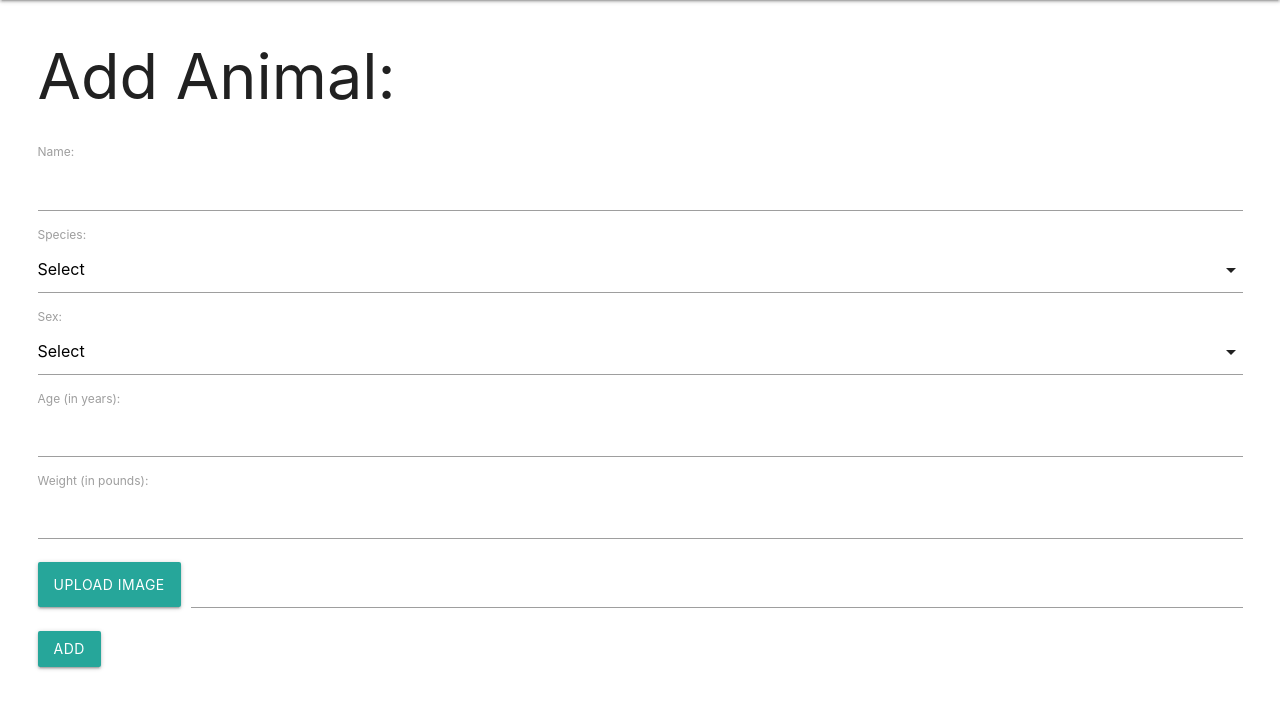
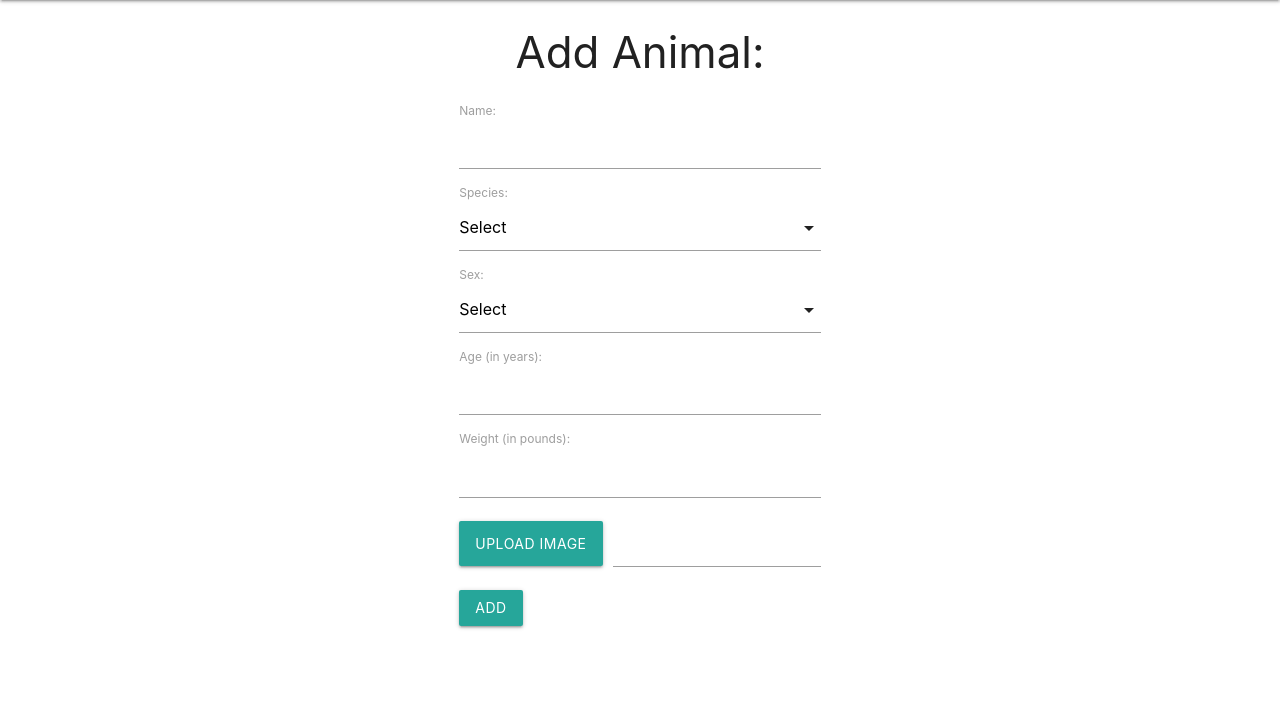
Before and after one commit to alyssa-nycum-imprivata/ActNatural, a Django app: page /animals/add_animal/ in a window 1280 px wide. Shown: the part 64-773 px from the top of the page. Run offline with Django 3.2, Linux system fonts and the light colour scheme; a user stored in the database is signed in; tables that the repository leaves empty hold one stand-in row (values such as "Sample post").

Commit message:
added some styling to animal list, details, and form

```diff
--- a/actnaturalapp/static/styles/base.css
+++ b/actnaturalapp/static/styles/base.css
@@ -14,7 +14,7 @@ nav {
     padding: 0em 2em;
 }
 
-/* ANIMAL LIST STYLING */
+/* LIST STYLING */
 
 .animal-collection-container {
     display: flex;
@@ -38,3 +38,29 @@ nav {
 .animal-link:hover {
     color: #EE6E73 !important;
 }
+
+.page-header {
+    text-align: center;
+}
+
+.add-link {
+    text-align: center;
+}
+
+/* DETAILS STYLING */
+
+.animal_info {
+    text-align: center;
+    margin-top: 50px;
+}
+
+/* FORM STYLING */
+
+.form {
+    width: 30%;
+}
+
+.form-div {
+    display: flex;
+    justify-content: center;
+}
--- a/actnaturalapp/templates/animals/animal_form.html
+++ b/actnaturalapp/templates/animals/animal_form.html
@@ -3,9 +3,9 @@
 
 {% block content %}
 
-    <h1>Add Animal:</h1>
-
-        <form action="{% url 'actnaturalapp:animals' %}" method="post" enctype="multipart/form-data">
+    <h3 class="page-header">Add Animal:</h3>
+    <div class="form-div">
+        <form class="form" action="{% url 'actnaturalapp:animals' %}" method="post" enctype="multipart/form-data">
             {% csrf_token %}
 
             <div>
@@ -55,6 +55,7 @@
             <button type="submit" class="waves-effect waves-light btn" value="Add">Add</button>
 
         </form>
+    </div>
 
 {% endblock %}
 
--- a/actnaturalapp/templates/animals/animal_list.html
+++ b/actnaturalapp/templates/animals/animal_list.html
@@ -1,9 +1,9 @@
 {% extends 'shared/base.html' %}
 
 {% block content %}
-    <h1 class="page-header">Animals</h1>
+    <h3 class="page-header">Animals</h3>
 
-    <a class="animal-link" href="{% url 'actnaturalapp:animal_form' %}">Add Animal</a>
+    <div class="add-link"><a class="animal-link" href="{% url 'actnaturalapp:animal_form' %}">Add Animal</a></div>
 
     <div class="animal-collection-container">
         {% for specie in species %}
```
Also changed, not shown: actnaturalapp/templates/animals/animal_details.html (+5 -3 lines).
